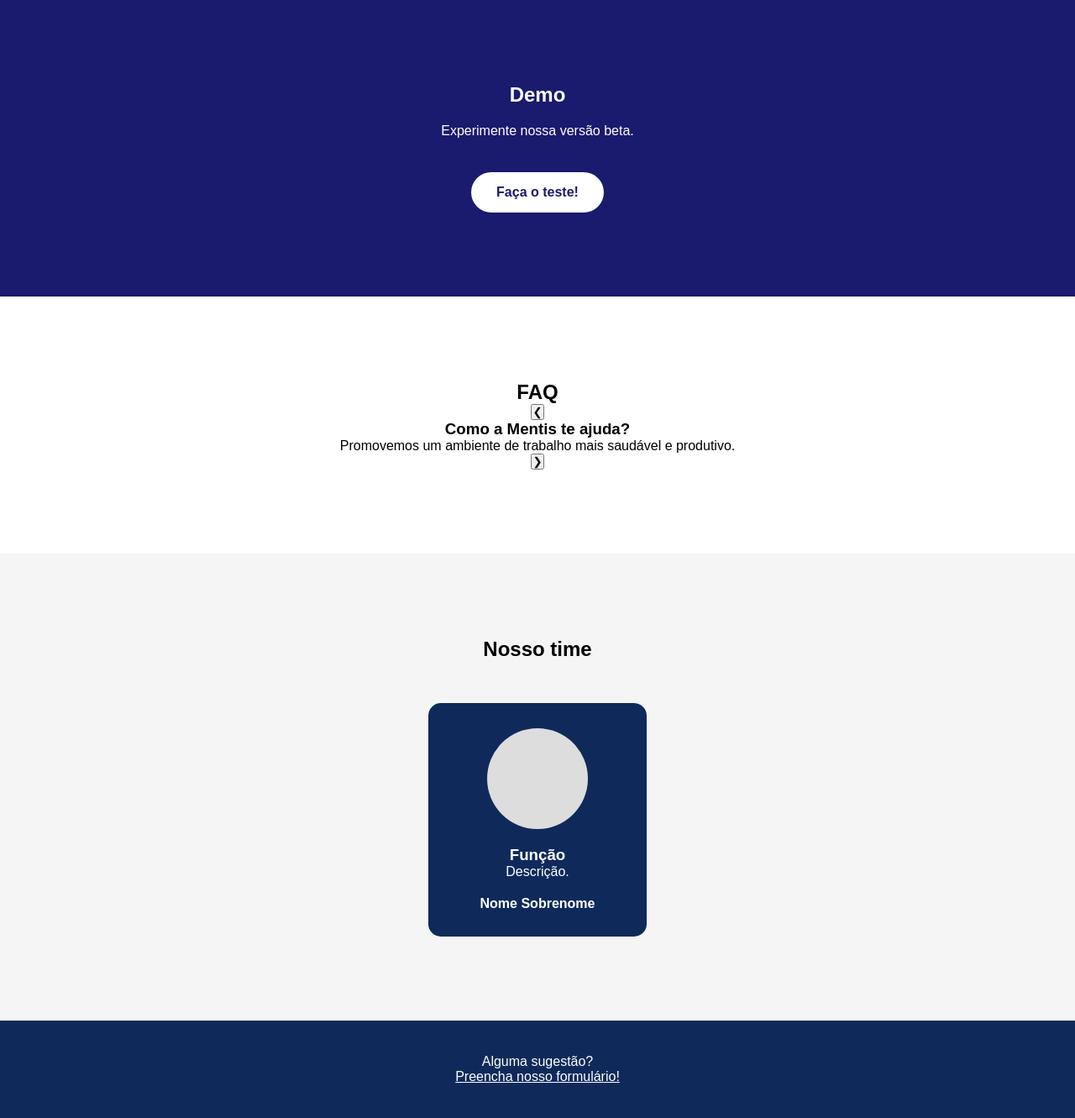
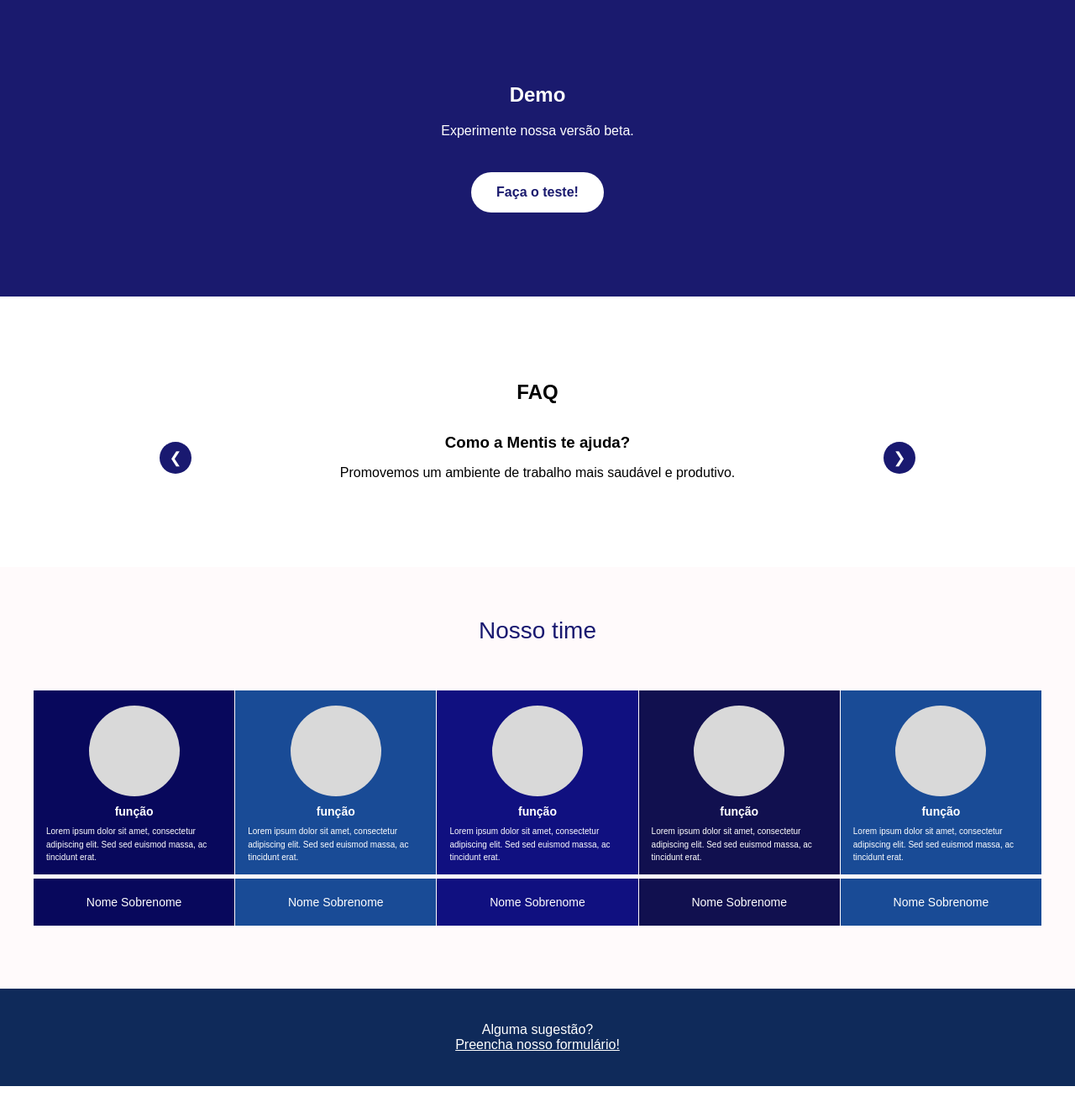
Before and after one commit to Guizindograu12/Mentis, a Flask app: page / in a window 1280 px wide. Shown: the part 1906-3237 px from the top of the page at 84% size. After the commit the page ends 3199 px from the top, so only its background shows below. Run offline with Flask 3, Linux system fonts and the light colour scheme.

Commit message:
Arrumar estética carrossel e Nosso time

```diff
--- a/static/css/style.css
+++ b/static/css/style.css
@@ -307,94 +307,63 @@ body{
 
 /* FAQ */
 
-.faq{
-
-    padding:100px 20px;
-
-    text-align:center;
-
+.faq {
+    padding: 100px 20px;
+    text-align: center;
+    min-height: 320px;
 }
 
-.carrossel{
-
-    max-width:900px;
-
-    margin:auto;
-
+.faq h2 {
+    margin-bottom: 35px;
 }
 
-.slide{
-
-    display:none;
-
+.carrossel {
+    max-width: 900px;
+    margin: auto;
+    display: flex;
+    align-items: center;
+    justify-content: center;
+    gap: 25px;
 }
 
-.slide.active{
-
-    display:block;
-
+.carrossel button {
+    flex-shrink: 0;
+    cursor: pointer;
+    border: none;
+    background: #191970;
+    color: white;
+    border-radius: 50%;
+    width: 38px;
+    height: 38px;
+    font-size: 18px;
 }
 
-/* TIME */
-
-.time{
-
-    background:#f5f5f5;
-
-    padding:100px 50px;
-
-    text-align:center;
-
+.slide {
+    display: none;
+    flex: 1;
+    text-align: center;
 }
 
-.cards{
-
-    display:flex;
-
-    justify-content:center;
-
-    gap:30px;
-
-    flex-wrap:wrap;
-
-    margin-top:50px;
-
+.slide.active {
+    display: block;
 }
 
-.card{
-
-    width:260px;
-
-    background:#0f2a5a;
-
-    color:white;
-
-    padding:30px;
-
-    border-radius:15px;
-
+.slide h3 {
+    margin-bottom: 12px;
 }
 
-.foto{
-
-    width:120px;
-
-    height:120px;
-
-    background:#ddd;
-
-    border-radius:50%;
-
-    margin:auto auto 20px;
-
+.slide p {
+    line-height: 1.6;
 }
 
-.nome{
+@media (max-width: 600px) {
+    .carrossel {
+        gap: 10px;
+    }
 
-    margin-top:20px;
-
-    font-weight:bold;
-
+    .slide h3 {
+        font-size: 17px;
+    }
 }
 
 /* FOOTER */
@@ -528,3 +497,130 @@ width:100%;
         max-width: 180px;
     }
 }
+
+
+/* NOSSO TIME */
+
+.time {
+    padding: 60px 30px 75px;
+    background: #fffafb;
+    text-align: center;
+}
+
+.time h2 {
+    color: #191970;
+    font-size: 28px;
+    font-weight: 500;
+    margin-bottom: 55px;
+}
+
+.cards {
+    display: grid;
+    grid-template-columns: repeat(5, minmax(0, 1fr));
+    max-width: 1200px;
+    margin: 0 auto;
+    gap: 1px;
+}
+
+.card {
+    background: #08085c;
+    color: white;
+    padding: 18px 15px 12px;
+    text-align: left;
+    min-width: 0;
+}
+
+.card:nth-child(2),
+.card:nth-child(5) {
+    background: #194b96;
+}
+
+.card:nth-child(3) {
+    background: #101080;
+}
+
+.card:nth-child(4) {
+    background: #11104f;
+}
+
+.foto {
+    width: 100%;
+    max-width: 108px;
+    aspect-ratio: 1;
+    background: #d9d9d9;
+    border-radius: 50%;
+    margin: 0 auto 10px;
+}
+
+.card h3 {
+    font-size: 14px;
+    text-align: center;
+    text-transform: lowercase;
+    margin-bottom: 8px;
+}
+
+.card p {
+    font-size: 10px;
+    line-height: 1.55;
+}
+
+.nomes {
+    display: grid;
+    grid-template-columns: repeat(5, minmax(0, 1fr));
+    gap: 1px;
+    max-width: 1200px;
+    margin: 5px auto 0;
+}
+
+.nomes div {
+    background: #08085c;
+    color: white;
+    padding: 20px 5px;
+    font-size: 14px;
+    overflow-wrap: anywhere;
+}
+
+.nomes div:nth-child(2),
+.nomes div:nth-child(5) {
+    background: #194b96;
+}
+
+.nomes div:nth-child(3) {
+    background: #101080;
+}
+
+.nomes div:nth-child(4) {
+    background: #11104f;
+}
+
+/* RESPONSIVIDADE */
+
+@media (max-width: 800px) {
+    .time {
+        padding: 40px 15px;
+    }
+
+    .cards,
+    .nomes {
+        grid-template-columns: repeat(2, minmax(0, 1fr));
+    }
+
+    .card p {
+        font-size: 12px;
+    }
+}
+
+@media (max-width: 450px) {
+    .cards,
+    .nomes {
+        grid-template-columns: 1fr;
+    }
+
+    .card {
+        padding: 20px;
+    }
+
+    .card p {
+        text-align: center;
+    }
+}
--- a/templates/index.html
+++ b/templates/index.html
@@ -440,60 +440,55 @@
 
 
 
-    <!-- =====================================
-         NOSSO TIME
-    ===================================== -->
 
-    <section
-        id="time"
-        class="time">
+<!-- NOSSO TIME -->
+<section id="time" class="time">
 
-
-        <h2>
-
-            Nosso time
-
-        </h2>
-
+    <h2>Nosso time</h2>
 
     <div class="cards">
 
+        <div class="card">
+            <div class="foto"></div>
+            <h3>Função</h3>
+            <p>Lorem ipsum dolor sit amet, consectetur adipiscing elit. Sed sed euismod massa, ac tincidunt erat.</p>
+        </div>
 
         <div class="card">
+            <div class="foto"></div>
+            <h3>Função</h3>
+            <p>Lorem ipsum dolor sit amet, consectetur adipiscing elit. Sed sed euismod massa, ac tincidunt erat.</p>
+        </div>
 
+        <div class="card">
+            <div class="foto"></div>
+            <h3>Função</h3>
+            <p>Lorem ipsum dolor sit amet, consectetur adipiscing elit. Sed sed euismod massa, ac tincidunt erat.</p>
+        </div>
 
+        <div class="card">
             <div class="foto"></div>
+            <h3>Função</h3>
+            <p>Lorem ipsum dolor sit amet, consectetur adipiscing elit. Sed sed euismod massa, ac tincidunt erat.</p>
+        </div>
 
-
-                <h3>
-
-                    Função
-
-                </h3>
-
-
-                <p>
-
-                    Descrição.
-
-                </p>
-
-
-                <div class="nome">
-
-                    Nome Sobrenome
+        <div class="card">
+            <div class="foto"></div>
+            <h3>Função</h3>
+            <p>Lorem ipsum dolor sit amet, consectetur adipiscing elit. Sed sed euismod massa, ac tincidunt erat.</p>
+        </div>
 
     </div>
 
-
+    <div class="nomes">
+        <div>Nome Sobrenome</div>
+        <div>Nome Sobrenome</div>
+        <div>Nome Sobrenome</div>
+        <div>Nome Sobrenome</div>
+        <div>Nome Sobrenome</div>
     </div>
 
-
-        </div>
-
-
 </section>
-
 
 
     <!-- =====================================
```
Lines whose indentation alone changed are shown as unchanged.
